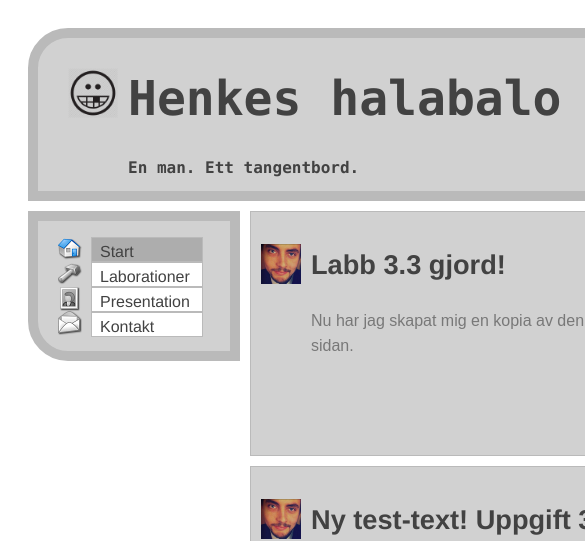
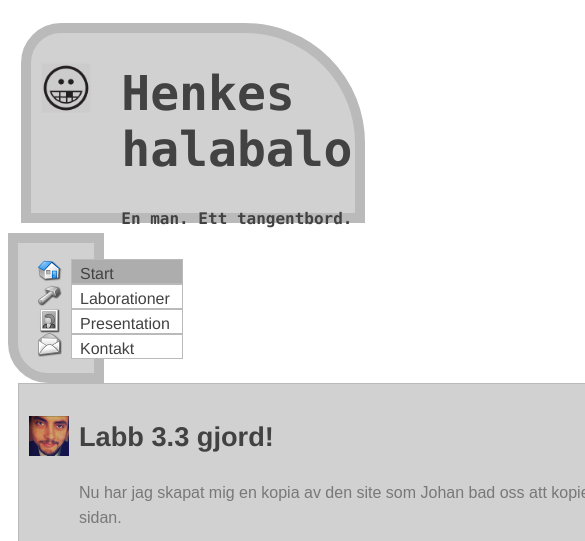
Before and after one commit to hg222dt/1ik415-laborationer, a plain HTML site: page index.html in a window 390 px wide. Shown: the top 541 px of the page, 585 px wide, since content can reach past the window. Drawn offline with Linux system fonts and the light colour scheme.

Commit message:
Har tagit bort container för att få bätre plats till innehållet på den mobila siten, samt ändrat 'headers' egenskaper till mobilsitens smalare format.

```diff
--- a/css/phone_style.css
+++ b/css/phone_style.css
@@ -21,31 +21,25 @@ body {
     width:97.5%;
 }
 
-/* 'container' ligger centrerad och ska innehålla alla element förutom body.*/
-#container {
-    margin-left: auto;
-    margin-right: auto;
-    width: 960px;
-    padding:20px;
-    background-color:white;
-    border-radius: 3px;
-}
-
 /* Ligger längst upp på siten, och ska innehålla sitens titel, samt respsktive sidas titel. */
 #header {
-    width: 98.1%;
+    width: 85%;
+    height:180px;
     background-color: #D1D1D1;
     border: 10px solid #BABABA;
-    margin-bottom: 10px;
     display: inline-block;
     border-top-left-radius: 40px;
     border-top-right-radius: 120px;
     background-image: url('pics/icon2.png');
     background-repeat: no-repeat;
-    background-position: 30px 30px;
+    background-position: 10px 30px;
     background-size:50px 50px;
+    margin-left:3.5%;
+    margin-top:15px;
+    margin-bottom: 10px;
 
 }
+
 
 /* h1 och h2 i 'header' ges en vänster-marginal, samt ny färg. */
     #header h1, #header h2 {
```
